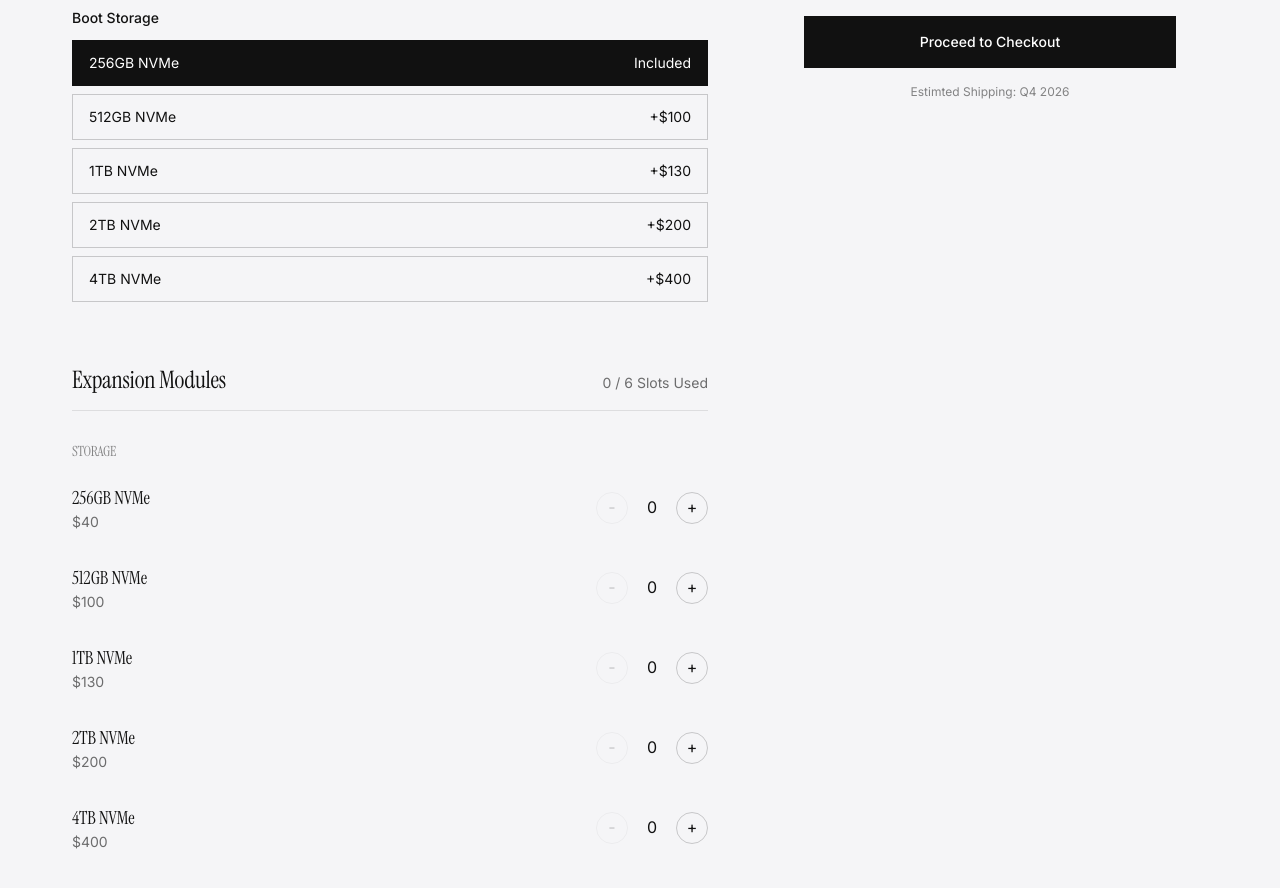
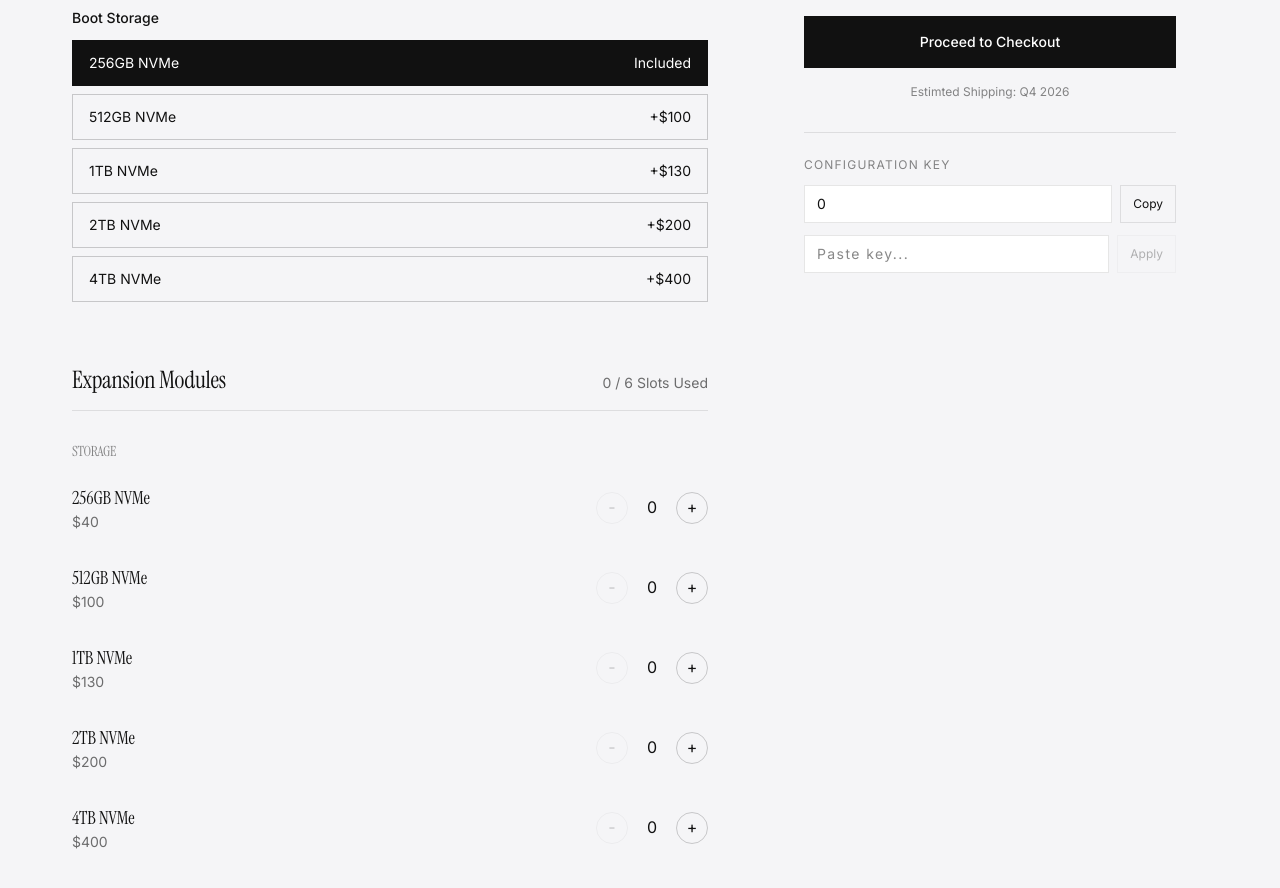
Before and after one commit to grsszne/cornerstonesh, a Next.js app: page /foundation in a window 1280 px wide. Shown: the part 3900-4788 px from the top of the page. Built offline with nearby package versions, Linux system fonts and the light colour scheme.

Commit message:
config keys

```diff
--- a/src/components/FoundationBuilder.jsx
+++ b/src/components/FoundationBuilder.jsx
@@ -20,10 +20,108 @@ const BOOT_STORAGE_OPTIONS = [
   { label: "4TB NVMe", price: 400 },
 ];
 
+// Fixed order of all module IDs for encoding
+const MODULE_ORDER = [
+  'storage-256', 'storage-512', 'storage-1tb', 'storage-2tb', 'storage-4tb', 'storage-8tb',
+  'ethernet-1', 'ethernet-2.5', 'ethernet-5', 'ethernet-10', 'wifi-6',
+  'usb-c', 'usb-a', 'sd-reader',
+  'ups', 'gpio',
+  'nightlight', 'fan'
+];
+
+// Generate a compact configuration key (e.g., "a3fx9")
+const generateConfigKey = (memoryIndex, bootIndex, modules) => {
+  // Pack config into a BigInt
+  let value = BigInt(memoryIndex);
+  value = value * 5n + BigInt(bootIndex);
+
+  for (const moduleId of MODULE_ORDER) {
+    const count = modules[moduleId] || 0;
+    value = value * 7n + BigInt(count); // 7 allows counts 0-6
+  }
+
+  // Convert to base36 for compact alphanumeric string
+  return value.toString(36).toLowerCase();
+};
+
+// Parse base36 string to BigInt
+const base36ToBigInt = (str) => {
+  const chars = '0123456789abcdefghijklmnopqrstuvwxyz';
+  let result = 0n;
+  for (const char of str.toLowerCase()) {
+    const val = chars.indexOf(char);
+    if (val === -1) return null;
+    result = result * 36n + BigInt(val);
+  }
+  return result;
+};
+
+// Parse a compact configuration key
+const parseConfigKey = (key) => {
+  try {
+    const cleaned = key.trim().toLowerCase().replace(/[^a-z0-9]/g, '');
+    if (!cleaned) return null;
+
+    let value = base36ToBigInt(cleaned);
+    if (value === null) return null;
+
+    // Unpack modules (in reverse order)
+    const modules = {};
+    for (let i = MODULE_ORDER.length - 1; i >= 0; i--) {
+      const count = Number(value % 7n);
+      if (count > 0) modules[MODULE_ORDER[i]] = count;
+      value = value / 7n;
+    }
+
+    // Unpack boot and memory
+    const bootIndex = Number(value % 5n);
+    value = value / 5n;
+    const memoryIndex = Number(value % 3n);
+
+    if (memoryIndex < 0 || memoryIndex >= MEMORY_OPTIONS.length) return null;
+    if (bootIndex < 0 || bootIndex >= BOOT_STORAGE_OPTIONS.length) return null;
+
+    return { memoryIndex, bootIndex, modules };
+  } catch {
+    return null;
+  }
+};
+
 export default function FoundationBuilder() {
   const [memory, setMemory] = useState(MEMORY_OPTIONS[0]);
   const [bootStorage, setBootStorage] = useState(BOOT_STORAGE_OPTIONS[0]);
   const [modules, setModules] = useState({}); // { moduleId: count }
+  const [configKeyInput, setConfigKeyInput] = useState('');
+  const [copyFeedback, setCopyFeedback] = useState(false);
+
+  // Generate current config key
+  const memoryIndex = MEMORY_OPTIONS.findIndex(m => m.label === memory.label);
+  const bootIndex = BOOT_STORAGE_OPTIONS.findIndex(b => b.label === bootStorage.label);
+  const configKey = generateConfigKey(memoryIndex, bootIndex, modules);
+
+  // Apply a configuration key
+  const applyConfigKey = (key) => {
+    const parsed = parseConfigKey(key);
+    if (parsed) {
+      setMemory(MEMORY_OPTIONS[parsed.memoryIndex]);
+      setBootStorage(BOOT_STORAGE_OPTIONS[parsed.bootIndex]);
+      setModules(parsed.modules);
+      setConfigKeyInput('');
+      return true;
+    }
+    return false;
+  };
+
+  // Copy config key to clipboard
+  const copyConfigKey = async () => {
+    try {
+      await navigator.clipboard.writeText(configKey);
+      setCopyFeedback(true);
+      setTimeout(() => setCopyFeedback(false), 2000);
+    } catch (err) {
+      console.error('Failed to copy:', err);
+    }
+  };
 
   const MAX_BAYS = 6;
   const totalModules = Object.values(modules).reduce((a, b) => a + b, 0);
@@ -243,6 +341,40 @@ export default function FoundationBuilder() {
               <p className="text-xs text-center mt-4 text-foreground/50">
                   Estimted Shipping: Q4 2026
               </p>
+
+              {/* Configuration Key */}
+              <div className="mt-6 sm:mt-8 pt-4 sm:pt-6 border-t border-foreground/10">
+                  <label className="block text-[10px] sm:text-xs font-sans text-foreground/50 uppercase tracking-widest mb-2 sm:mb-3">Configuration Key</label>
+                  <div className="flex gap-2">
+                      <div className="flex-1 bg-background px-2 sm:px-3 py-2 text-xs sm:text-sm font-sans tracking-widest text-foreground border border-foreground/10 truncate">
+                          {configKey}
+                      </div>
+                      <button
+                          onClick={copyConfigKey}
+                          className="px-2 sm:px-3 py-2 text-[10px] sm:text-xs font-sans border border-foreground/10 hover:border-foreground/30 transition-colors flex-shrink-0"
+                      >
+                          {copyFeedback ? 'Copied!' : 'Copy'}
+                      </button>
+                  </div>
+                  <div className="mt-2 sm:mt-3">
+                      <div className="flex gap-2">
+                          <input
+                              type="text"
+                              value={configKeyInput}
+                              onChange={(e) => setConfigKeyInput(e.target.value)}
+                              placeholder="Paste key..."
+                              className="flex-1 min-w-0 bg-background px-2 sm:px-3 py-2 text-xs sm:text-sm font-sans tracking-widest border border-foreground/10 focus:border-foreground/30 focus:outline-none transition-colors"
+                          />
+                          <button
+                              onClick={() => applyConfigKey(configKeyInput)}
+                              disabled={!configKeyInput.trim()}
+                              className="px-2 sm:px-3 py-2 text-[10px] sm:text-xs font-sans border border-foreground/10 hover:border-foreground/30 disabled:opacity-30 disabled:hover:border-foreground/10 transition-colors flex-shrink-0"
+                          >
+                              Apply
+                          </button>
+                      </div>
+                  </div>
+              </div>
           </div>
       </div>
 
```
